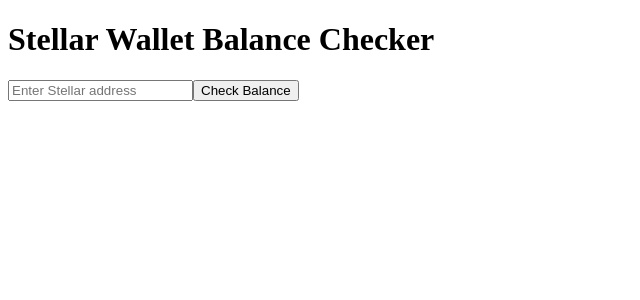
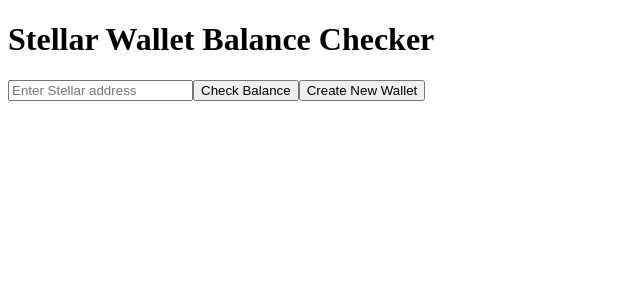
Before and after one commit to Markshepstone/reactwallet, a Next.js app: page / in a window 1280 px wide. Shown: the top 300 px of the page, without its empty margins (0-640 px from the left). Built offline with nearby package versions, Linux system fonts and the light colour scheme.

Commit message:
added create wallet v1

```diff
--- /dev/null
+++ b/app/api/createWallet/route.ts
@@ -0,0 +1,22 @@
+// File: reactwallet/app/api/createWallet/route.ts
+
+import { NextResponse } from 'next/server';
+import pkg from 'stellar-sdk';
+
+const { Keypair } = pkg;
+
+export async function GET() {
+  try {
+    const keypair = Keypair.random();
+    const publicKey = keypair.publicKey();
+    const secretKey = keypair.secret();
+
+    return NextResponse.json({
+      publicKey,
+      secretKey
+    });
+  } catch (error) {
+    console.error('Error creating Stellar wallet:', error);
+    return NextResponse.json({ error: 'Error creating wallet: ' + (error as Error).message }, { status: 500 });
+  }
+}
--- a/app/api/stellarBalance/route.ts
+++ b/app/api/stellarBalance/route.ts
@@ -31,33 +31,3 @@
     return NextResponse.json({ error: 'Error fetching balance: ' + (error as Error).message }, { status: 500 });
   }
 }
-
-import { NextResponse } from 'next/server';
-import pkg from 'stellar-sdk';
-
-const { Horizon } = pkg;
-const { Server } = Horizon;
-
-export async function GET(request: Request) {
-  const { searchParams } = new URL(request.url);
-  const address = searchParams.get('address');
-
-  if (!address) {
-    return NextResponse.json({ error: 'Address is required' }, { status: 400 });
-  }
-
-  try {
-    const server = new Server('https://horizon.stellar.org');
-    const account = await server.loadAccount(address);
-    const balances = account.balances.filter((b: any) => b.asset_type === 'native');
-
-    if (balances.length > 0) {
-      return NextResponse.json({ balance: balances[0].balance });
-    } else {
-      return NextResponse.json({ balance: '0' });
-    }
-  } catch (error) {
-    console.error('Error fetching Stellar balance:', error);
-    return NextResponse.json({ error: 'Error fetching balance: ' + (error as Error).message }, { status: 500 });
-  }
-}
--- a/app/layout.tsx
+++ b/app/layout.tsx
@@ -1,5 +1,5 @@
 //Do not remove the comments
-//location of this file reactwallet/app/api/StellarBallance/layout.ts
+//location of this file reactwallet/app/api/layout.ts
 
 
 import { NextResponse } from 'next/server';
--- a/app/page.tsx
+++ b/app/page.tsx
@@ -1,5 +1,5 @@
 //Do not remove the comments
-//location of this file reactwallet/app/api/StellarBallance/page.ts
+//location of this file reactwallet/app/api/page.ts
 
 import WalletBalance from '../components/WalletBalance';
 
--- a/components/WalletBalance.tsx
+++ b/components/WalletBalance.tsx
@@ -9,6 +9,8 @@
   const [address, setAddress] = useState('');
   const [balance, setBalance] = useState<string | null>(null);
   const [error, setError] = useState<string | null>(null);
+  const [publicKey, setPublicKey] = useState<string | null>(null);
+  const [secretKey, setSecretKey] = useState<string | null>(null);
 
   const checkBalance = async () => {
     try {
@@ -27,6 +29,25 @@
     }
   };
 
+  const createWallet = async () => {
+    try {
+      const response = await fetch('/api/createWallet');
+      const data = await response.json();
+
+      if (response.ok) {
+        setPublicKey(data.publicKey);
+        setSecretKey(data.secretKey);
+        setError(null);
+      } else {
+        throw new Error(data.error || 'Error creating wallet');
+      }
+    } catch (err) {
+      setPublicKey(null);
+      setSecretKey(null);
+      setError('Error creating wallet. Please try again.');
+    }
+  };
+
   return (
     <div className="p-4">
       <input
@@ -38,11 +59,25 @@
       />
       <button
         onClick={checkBalance}
-        className="w-full p-2 bg-blue-500 text-white rounded hover:bg-blue-600"
+        className="w-full p-2 mb-4 bg-blue-500 text-white rounded hover:bg-blue-600"
       >
         Check Balance
       </button>
       {balance && <p className="mt-4">Balance: {balance} XLM</p>}
+
+      <button
+        onClick={createWallet}
+        className="w-full p-2 mt-4 bg-green-500 text-white rounded hover:bg-green-600"
+      >
+        Create New Wallet
+      </button>
+      {publicKey && (
+        <div className="mt-4">
+          <p>Public Key: {publicKey}</p>
+          <p>Secret Key: {secretKey}</p>
+          <p className="text-red-500 mt-2">Warning: Store your secret key securely. Never share it with anyone.</p>
+        </div>
+      )}
       {error && <p className="mt-4 text-red-500">{error}</p>}
     </div>
   );
```
